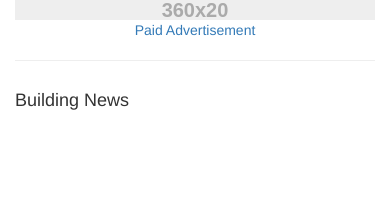
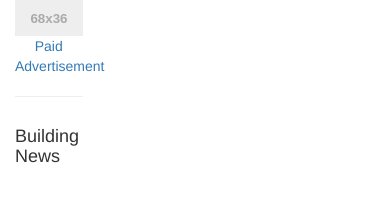
Before and after one commit to ryanwilsonperkin/buzzr, a plain HTML site: page index.html in a window 390 px wide. Drawn offline with Linux system fonts and the light colour scheme.

Commit message:
Change to xs columns.

```diff
--- a/index.html
+++ b/index.html
@@ -11,21 +11,21 @@
   <body>
     <div class="container-fluid">
       <div class="row">
-        <div id="left-pane" class="col-sm-3">
+        <div id="left-pane" class="col-xs-3">
           <div class="row">
-            <div id="ads" class="col-sm-12 text-center">
+            <div id="ads" class="col-xs-12 text-center">
               <img class="img-responsive" src="holder.js/100%x100%">
               <a href="#">Paid Advertisement</a>
             </div>
           </div>
           <hr />
           <div class="row">
-            <div id="news" class="col-sm-12">
+            <div id="news" class="col-xs-12">
               <h4>Building News</h4>
             </div>
           </div>
         </div>
-        <div id="right-pane" class="col-sm-9">
+        <div id="right-pane" class="col-xs-9">
         </div>
       </div>
     </div>
```
